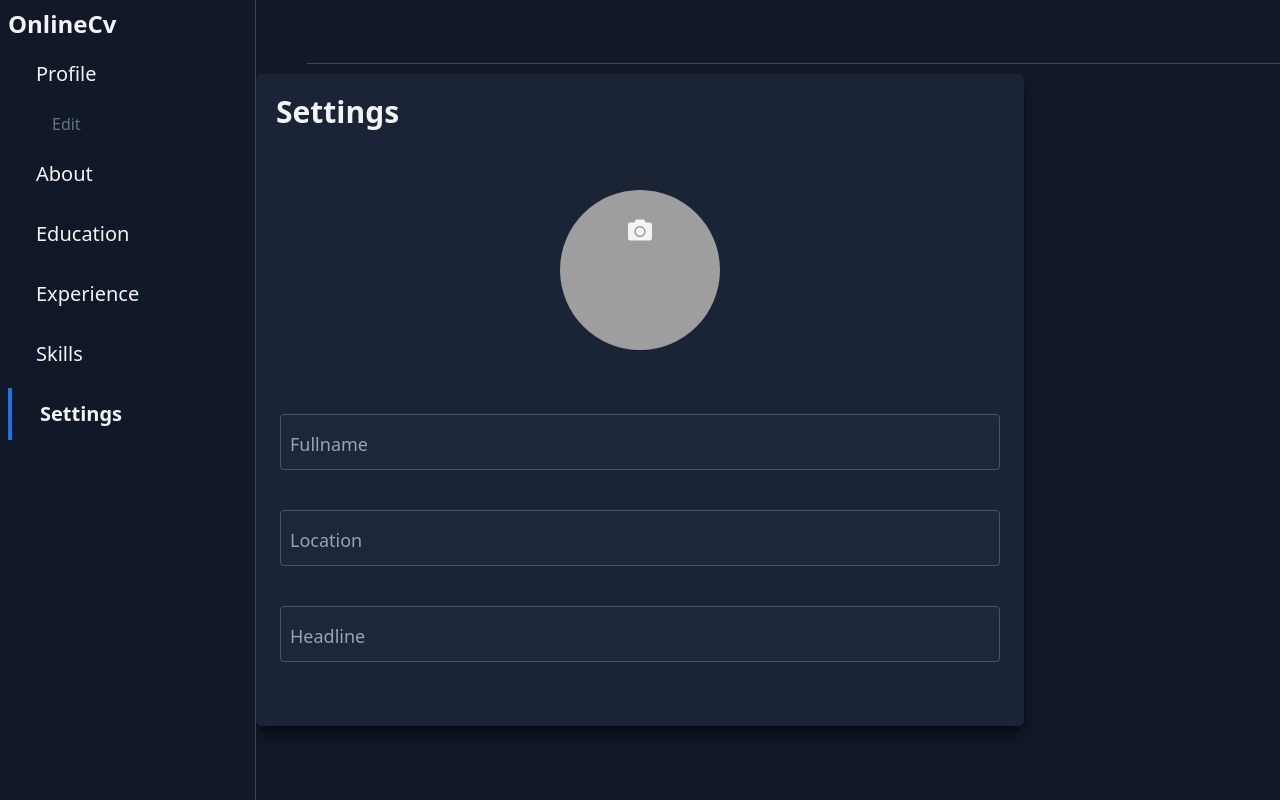
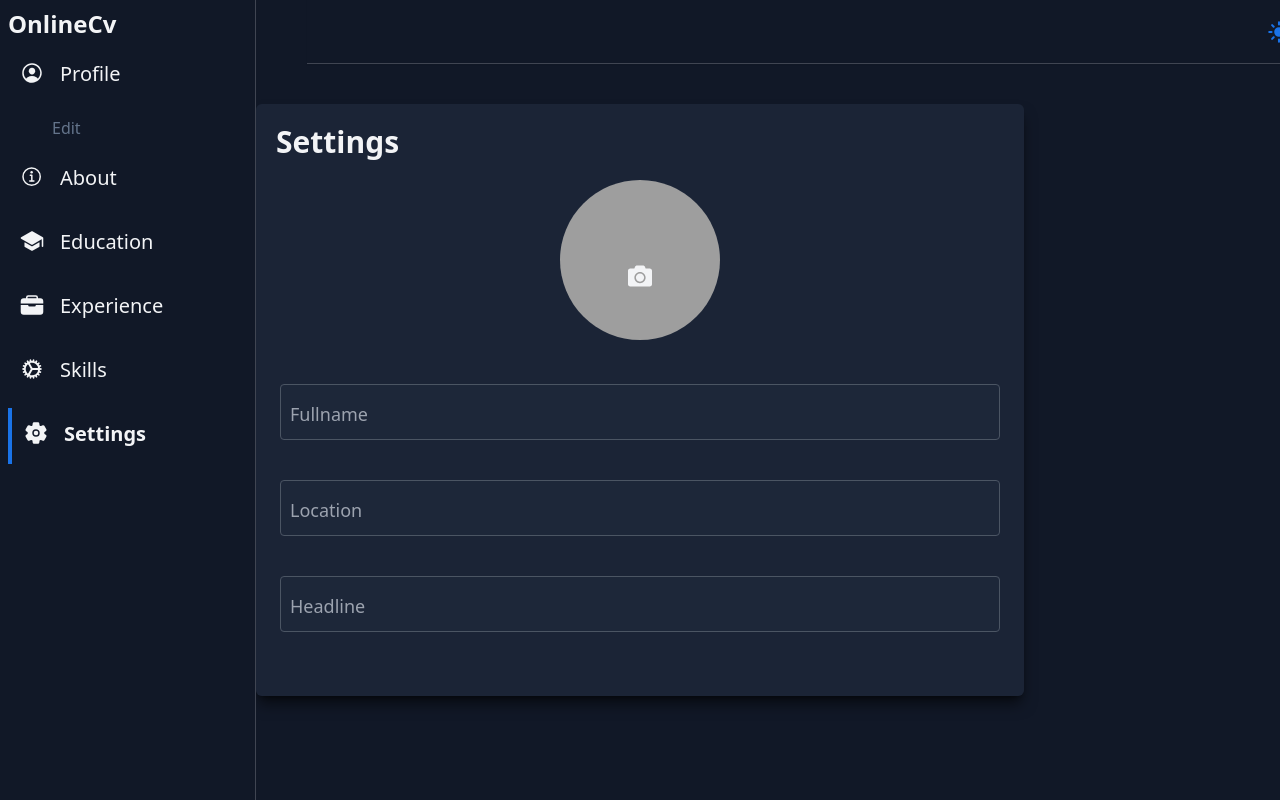
Before and after one commit to JosephChuksN/E-folio, a React (Create React App) app: page /settings in a window 1280 px wide. Built offline with nearby package versions, Linux system fonts and the light colour scheme; grey boxes are pictures that could not be loaded.

Commit message:
fixed issue with position

```diff
--- a/src/components/Settings/Settings.jsx
+++ b/src/components/Settings/Settings.jsx
@@ -26,13 +26,13 @@ return(
 
 
                 <div className="flex items-start justify-between p-5  rounded-t">
-                  <h3 className="text-3xl font-semibold pb-10">
+                  <h3 className="text-3xl font-semibold lg:pb-0 pb-10">
                    Settings
                   </h3>
                 </div>
 
                 <div className="mx-auto">
-                  <div className="absolute  lg:top-36 lg:right-[23.25rem] top-40 right-44 text-2xl z-20">
+                  <div className="absolute  lg:top-40 lg:right-[23.25rem] top-40 right-44 text-2xl z-20">
                   <span ><FaCamera /></span>
                   <input className="hidden"
                   type="file"
--- a/src/components/Settings/SettingsDataTable.jsx
+++ b/src/components/Settings/SettingsDataTable.jsx
@@ -6,7 +6,7 @@ const SettingsDataTable = () => {
 
  return(
 <>
-<form className="pt-10" >
+<form className="lg:pt-5 pt-10" >
 <div className="relative z-0 mb-10 w-full group">
       <input  className="block rounded px-2.5 pb-2.5 pt-5 w-full text-md text-gray-900 bg-gray-100 dark:bg-[#1e293b]/80  border-gray-900/20 dark:border-gray-100/20  appearance-none dark:text-white dark:border-gray-600 dark:focus:border-blue-500 focus:outline-none focus:ring-0 focus:border-blue-600 peer"
       type="text"
```
